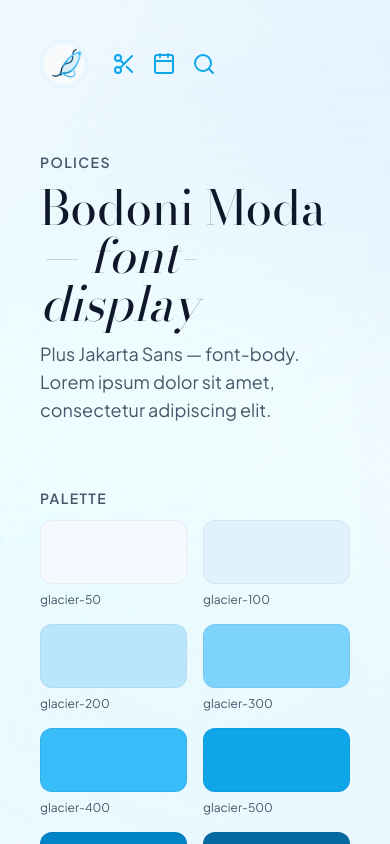
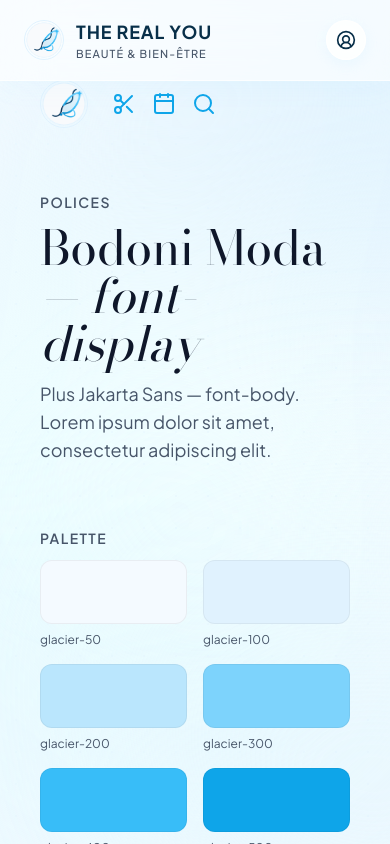
Before and after one commit to KyliannIvory/therealyou-web, a Next.js app: page / in a window 390 px wide. Shown: the top 844 px of the page. Built offline with nearby package versions, Linux system fonts and the light colour scheme.

Commit message:
feat: add Navbar with mobile account menu

```diff
--- a/src/app/globals.css
+++ b/src/app/globals.css
@@ -17,6 +17,45 @@
 
     --font-display: var(--font-bodoni-moda);
     --font-body: var(--font-plus-jakarta-sans);
+
+    /* Hauteur de la Navbar → h-navbar, et pt-navbar pour décaler le contenu */
+    --spacing-navbar: 5rem;
+
+    /* Petits textes en majuscules → text-label */
+    --text-label: 11px;
+
+    /* Ombres glacier → shadow-glacier-sm, shadow-glacier-glow */
+    --shadow-glacier-sm: 0 4px 30px rgb(125 211 252 / 0.06);
+    --shadow-glacier-glow: 0 0 25px rgb(125 211 252 / 0.4);
+}
+
+/* Fond en verre dépoli de la Navbar */
+@utility glass-bar {
+    @apply border-b border-white/70 bg-white/60 shadow-glacier-sm backdrop-blur-xl;
+}
+
+/* Conteneur centré de la page (Navbar, Footer…) */
+@utility page-container {
+    @apply mx-auto w-full max-w-7xl px-6 sm:px-10;
+}
+
+/* Bouton principal : « S'inscrire », « Trouver »… */
+@utility btn-ice {
+    @apply inline-flex items-center justify-center gap-2 rounded-full
+    border border-white/30 bg-linear-to-r from-glacier-900 via-slate-800 to-glacier-900
+    text-sm font-medium text-white transition
+    hover:scale-[1.02] hover:shadow-glacier-glow active:scale-[0.98];
+}
+
+/* Menu déroulant qui s'ouvre sous la Navbar, à droite (attribut HTML popover) */
+@utility popover-panel {
+    @apply glacier-frost inset-auto top-navbar right-6 m-0 mt-2 w-56 rounded-2xl p-2;
+}
+
+/* Bouton discret : « Se connecter » */
+@utility btn-ghost {
+    @apply rounded-full text-sm font-medium text-ice-slate transition
+    hover:bg-white/60 hover:text-glacier-900;
 }
 
 @utility bg-dots {
--- a/src/app/layout.tsx
+++ b/src/app/layout.tsx
@@ -1,6 +1,7 @@
 import type { Metadata } from "next";
 import { Bodoni_Moda, Plus_Jakarta_Sans } from "next/font/google";
 import "./globals.css";
+import Navbar from "@/components/layout/Navbar";
 
 const bodoniModa = Bodoni_Moda({
   variable: "--font-bodoni-moda",
@@ -37,6 +38,7 @@ export default function RootLayout({ children }: LayoutProps<"/">) {
             <div className="absolute -bottom-20 left-1/4 size-[550px] rounded-full bg-linear-to-t from-glacier-100/60 to-transparent blur-[100px]" />
             <div className="absolute inset-0 bg-dots opacity-30" />
           </div>
+          <Navbar/>
           {children}
         </body>
       </html>
--- a/src/app/page.tsx
+++ b/src/app/page.tsx
@@ -22,7 +22,7 @@ const glassEffects = ["glacier-frost", "glacier-card", "glacier-pill"];
 
 export default function Home() {
     return (
-        <main className="mx-auto w-full max-w-5xl space-y-16 p-10">
+        <main className="mx-auto w-full max-w-5xl space-y-16 p-10 pt-navbar">
 
             {/* Logo et icônes */}
             <section className="flex items-center gap-6">
--- /dev/null
+++ b/src/components/layout/Logo.tsx
@@ -0,0 +1,26 @@
+import Image from "next/image";
+
+type LogoProps = {
+    tagline : string
+};
+
+const Logo = ({tagline} : LogoProps ) => {
+    return (
+        <div className="flex items-center gap-3">
+            <Image
+                src="/images/logo-therealyou.png"
+                alt= "The Real You"
+                width={40}
+                height={40}
+                className="size-10 rounded-full border border-glacier-100 object-contain"
+            />
+            <div className="flex flex-col">
+                <span className="text-lg font-bold tracking-wider text-glacier-900">THE REAL YOU</span>
+                <span className="text-label font-medium tracking-widest text-ice-slate uppercase">{tagline}</span>
+            </div>
+
+        </div>
+    );
+}
+
+export default Logo;
--- /dev/null
+++ b/src/components/layout/Navbar.tsx
@@ -0,0 +1,36 @@
+import type {ReactNode} from "react";
+import Link from "next/link";
+import Logo from "@/components/layout/Logo";
+import UserMenu from "@/components/layout/UserMenu";
+
+type NavbarProps = {
+    children? : ReactNode;
+};
+
+const Navbar = ({children} : NavbarProps) => {
+
+    return (
+        <header className="glass-bar fixed inset-x-0 top-0 z-50">
+            <div className="page-container flex h-navbar items-center justify-between gap-6">
+                <Link href="/" className="shrink-0">
+                    <Logo tagline="Beauté & bien-être"/>
+                </Link>
+                <div className="flex-1">
+                    {children}
+                </div>
+                {/* Bureau : les deux boutons visibles */}
+                <nav className="hidden items-center gap-4 md:flex">
+                    <Link href="#" className ="btn-ghost px-3 py-2">Se connecter</Link>
+                    <Link href="#" className="btn-ice px-5 py-2.5">S&apos;inscrire</Link>
+                </nav>
+
+                {/* Mobile : une icône qui ouvre le menu */}
+                <div className="md:hidden">
+                    <UserMenu/>
+                </div>
+
+            </div>
+        </header>
+    );
+}
+export default Navbar;
--- /dev/null
+++ b/src/components/layout/UserMenu.tsx
@@ -0,0 +1,35 @@
+import Link from "next/link";
+import { CircleUserRound } from "lucide-react";
+
+// Menu du compte, affiché uniquement sur mobile.
+// L'ouverture et la fermeture sont gérées par le navigateur grâce à
+// l'attribut HTML `popover` : pas besoin de useState.
+const UserMenu = () => {
+    return (
+        <>
+            {/* Le bouton : popoverTarget pointe vers l'id du menu à ouvrir */}
+            <button
+                type="button"
+                popoverTarget="user-menu"
+                aria-label="Ouvrir le menu du compte"
+                className="glacier-pill flex size-10 items-center justify-center rounded-full text-glacier-900"
+            >
+                <CircleUserRound className="size-5" aria-hidden="true" />
+            </button>
+
+            {/* Le menu : caché tant que le bouton n'a pas été cliqué */}
+            <div id="user-menu" popover="auto" className="popover-panel">
+                <nav className="flex flex-col gap-1">
+                    <Link href="#" className="btn-ghost px-4 py-2.5">
+                        Se connecter
+                    </Link>
+                    <Link href="#" className="btn-ice py-2.5">
+                        S&apos;inscrire
+                    </Link>
+                </nav>
+            </div>
+        </>
+    );
+};
+
+export default UserMenu;
```
